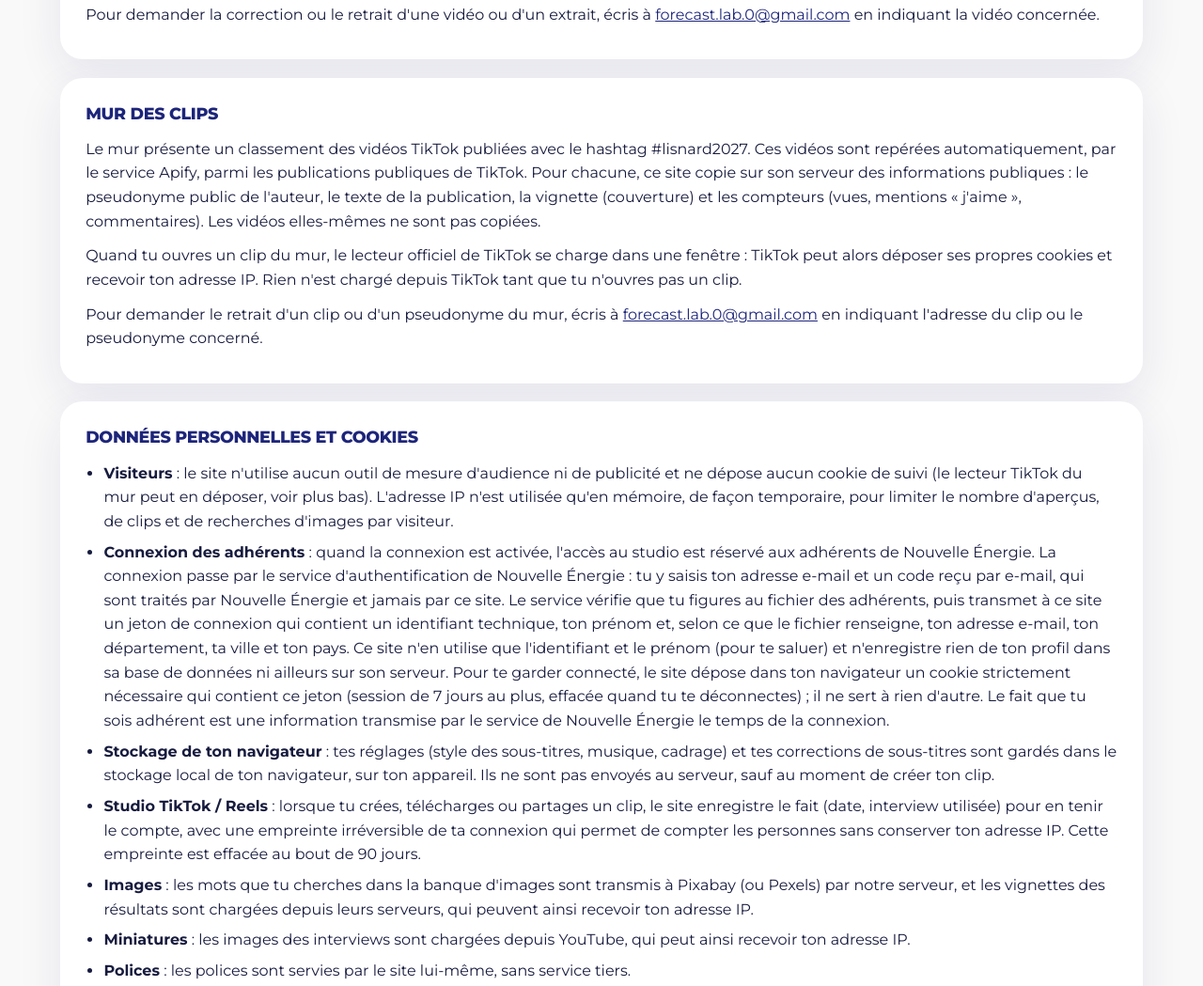
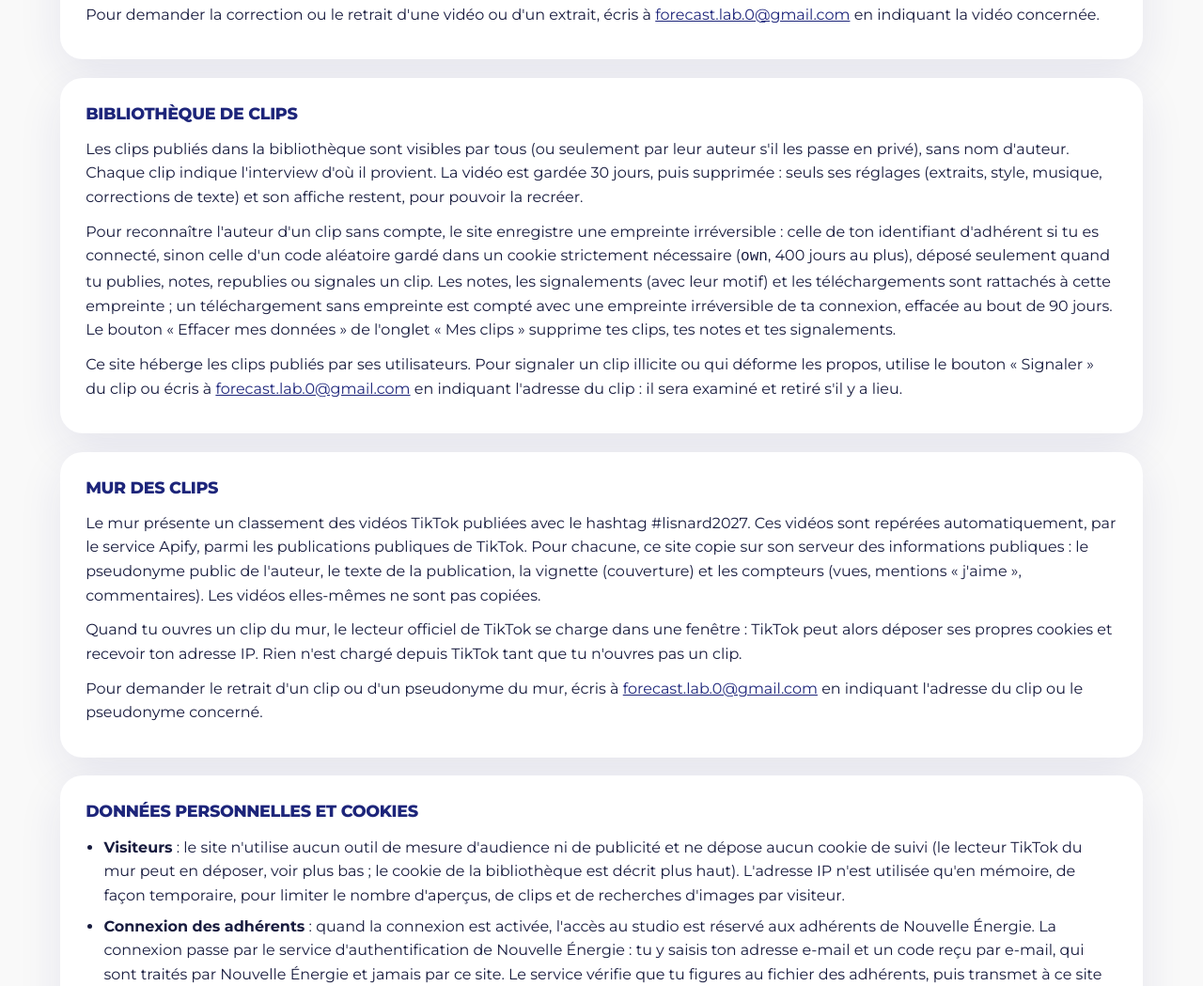
Before and after one commit to Pawzzz78/A-t-il-dit-a, a website: page public/mentions-legales/index.html in a window 1280 px wide. Shown: the part 1286-2335 px from the top of the page at 94% size. Drawn offline with Linux system fonts and the light colour scheme.

Commit message:
feat: document the clip library and its stored data

```diff
--- a/public/mentions-legales/index.html
+++ b/public/mentions-legales/index.html
@@ -17,7 +17,7 @@
   <header class="site-header">
     <div class="wrap">
       <a class="brand" href="/" aria-label="Lisnard Studio, accueil"><span class="wordmark" aria-hidden="true"><span class="wm-a">Lisnard</span><span class="wm-b">Studio</span></span></a>
-      <nav aria-label="Sections du site"><a href="/">Studio</a><a href="/mur/">Le mur</a></nav>
+      <nav aria-label="Sections du site"><a href="/">Studio</a><a href="/bibliotheque/">Bibliothèque</a><a href="/mur/">Le mur</a></nav>
     </div>
   </header>
 
@@ -61,6 +61,13 @@
     </section>
 
     <section class="card">
+      <h2>Bibliothèque de clips</h2>
+      <p>Les clips publiés dans la bibliothèque sont visibles par tous (ou seulement par leur auteur s'il les passe en privé), sans nom d'auteur. Chaque clip indique l'interview d'où il provient. La vidéo est gardée 30 jours, puis supprimée : seuls ses réglages (extraits, style, musique, corrections de texte) et son affiche restent, pour pouvoir la recréer.</p>
+      <p>Pour reconnaître l'auteur d'un clip sans compte, le site enregistre une empreinte irréversible : celle de ton identifiant d'adhérent si tu es connecté, sinon celle d'un code aléatoire gardé dans un cookie strictement nécessaire (<code>own</code>, 400 jours au plus), déposé seulement quand tu publies, notes, republies ou signales un clip. Les notes, les signalements (avec leur motif) et les téléchargements sont rattachés à cette empreinte ; un téléchargement sans empreinte est compté avec une empreinte irréversible de ta connexion, effacée au bout de 90 jours. Le bouton « Effacer mes données » de l'onglet « Mes clips » supprime tes clips, tes notes et tes signalements.</p>
+      <p>Ce site héberge les clips publiés par ses utilisateurs. Pour signaler un clip illicite ou qui déforme les propos, utilise le bouton « Signaler » du clip ou écris à <a href="mailto:forecast.lab.0@gmail.com">forecast.lab.0@gmail.com</a> en indiquant l'adresse du clip : il sera examiné et retiré s'il y a lieu.</p>
+    </section>
+
+    <section class="card">
       <h2>Mur des clips</h2>
       <p>Le mur présente un classement des vidéos TikTok publiées avec le hashtag #lisnard2027. Ces vidéos sont repérées automatiquement, par le service Apify, parmi les publications publiques de TikTok. Pour chacune, ce site copie sur son serveur des informations publiques : le pseudonyme public de l'auteur, le texte de la publication, la vignette (couverture) et les compteurs (vues, mentions « j'aime », commentaires). Les vidéos elles-mêmes ne sont pas copiées.</p>
       <p>Quand tu ouvres un clip du mur, le lecteur officiel de TikTok se charge dans une fenêtre : TikTok peut alors déposer ses propres cookies et recevoir ton adresse IP. Rien n'est chargé depuis TikTok tant que tu n'ouvres pas un clip.</p>
@@ -70,7 +77,7 @@
     <section class="card">
       <h2>Données personnelles et cookies</h2>
       <ul>
-        <li><strong>Visiteurs</strong> : le site n'utilise aucun outil de mesure d'audience ni de publicité et ne dépose aucun cookie de suivi (le lecteur TikTok du mur peut en déposer, voir plus bas). L'adresse IP n'est utilisée qu'en mémoire, de façon temporaire, pour limiter le nombre d'aperçus, de clips et de recherches d'images par visiteur.</li>
+        <li><strong>Visiteurs</strong> : le site n'utilise aucun outil de mesure d'audience ni de publicité et ne dépose aucun cookie de suivi (le lecteur TikTok du mur peut en déposer, voir plus bas ; le cookie de la bibliothèque est décrit plus haut). L'adresse IP n'est utilisée qu'en mémoire, de façon temporaire, pour limiter le nombre d'aperçus, de clips et de recherches d'images par visiteur.</li>
         <li><strong>Connexion des adhérents</strong> : quand la connexion est activée, l'accès au studio est réservé aux adhérents de Nouvelle Énergie. La connexion passe par le service d'authentification de Nouvelle Énergie : tu y saisis ton adresse e-mail et un code reçu par e-mail, qui sont traités par Nouvelle Énergie et jamais par ce site. Le service vérifie que tu figures au fichier des adhérents, puis transmet à ce site un jeton de connexion qui contient un identifiant technique, ton prénom et, selon ce que le fichier renseigne, ton adresse e-mail, ton département, ta ville et ton pays. Ce site n'en utilise que l'identifiant et le prénom (pour te saluer) et n'enregistre rien de ton profil dans sa base de données ni ailleurs sur son serveur. Pour te garder connecté, le site dépose dans ton navigateur un cookie strictement nécessaire qui contient ce jeton (session de 7 jours au plus, effacée quand tu te déconnectes) ; il ne sert à rien d'autre. Le fait que tu sois adhérent est une information transmise par le service de Nouvelle Énergie le temps de la connexion.</li>
         <li><strong>Stockage de ton navigateur</strong> : tes réglages (style des sous-titres, musique, cadrage) et tes corrections de sous-titres sont gardés dans le stockage local de ton navigateur, sur ton appareil. Ils ne sont pas envoyés au serveur, sauf au moment de créer ton clip.</li>
         <li><strong>Studio TikTok / Reels</strong> : lorsque tu crées, télécharges ou partages un clip, le site enregistre le fait (date, interview utilisée) pour en tenir le compte, avec une empreinte irréversible de ta connexion qui permet de compter les personnes sans conserver ton adresse IP. Cette empreinte est effacée au bout de 90 jours.</li>
```
Also changed, not shown: README.md, 1 other file.
